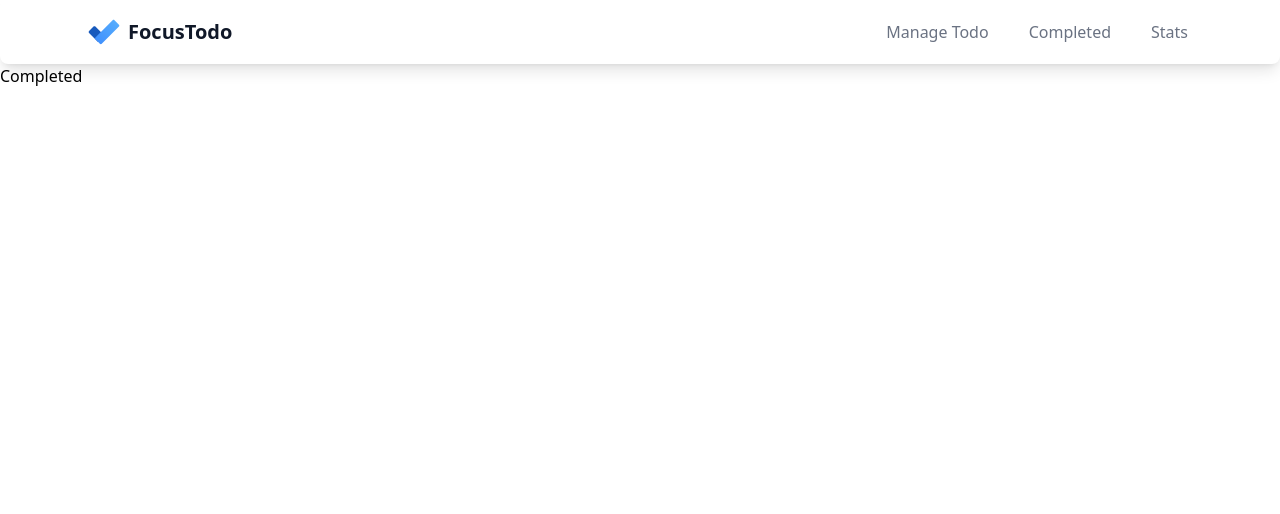
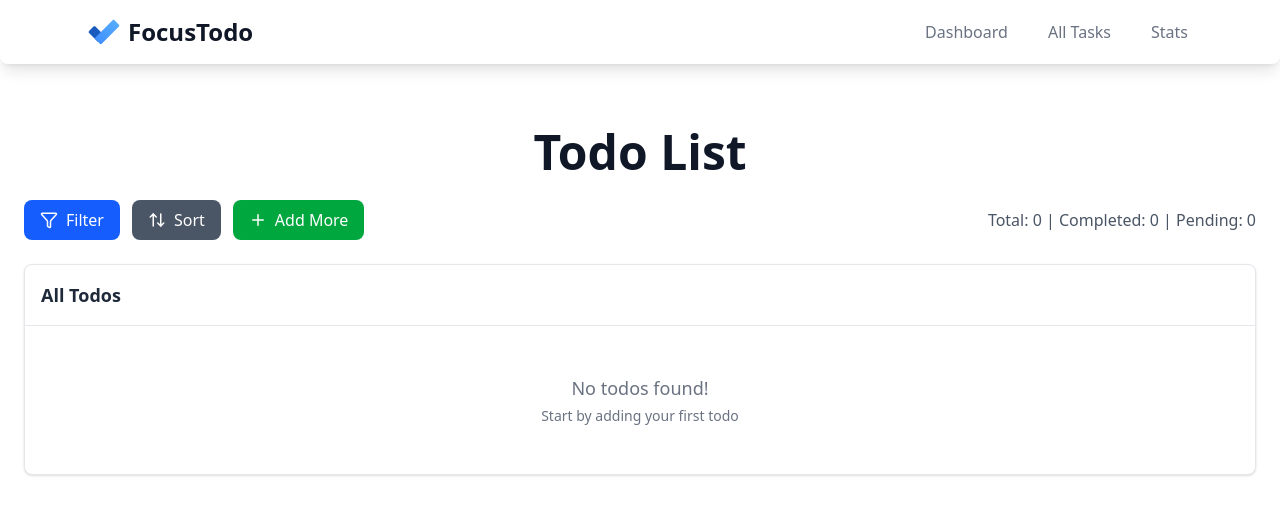
Before and after one commit to Nitheesh029/focus-todo, a React (Vite) app: page /completed in a window 1280 px wide. Shown: the top 514 px of the page. Built offline with nearby package versions, Linux system fonts and the light colour scheme.

Commit message:
feat: update NavBar titles, enhance TodoItems with edit and complete functionality, and improve Completed and ManageTodo pages with better todo handling and UI elements

```diff
--- a/src/components/NavBar.jsx
+++ b/src/components/NavBar.jsx
@@ -5,12 +5,12 @@ const NavBar = () => {
   const menus = [
     {
       id: 1,
-      title: "Manage Todo",
+      title: "Dashboard",
       url: "/",
     },
     {
       id: 2,
-      title: "Completed",
+      title: "All Tasks",
       url: "completed",
     },
     {
@@ -32,7 +32,7 @@ const NavBar = () => {
           {/* Logo */}
           <div className="flex items-center space-x-2">
             <img src="todo.svg" alt="" className="w-8 h-8" />
-            <span className="text-xl font-bold text-gray-900">FocusTodo</span>
+            <span className="text-2xl font-bold text-gray-900">FocusTodo</span>
           </div>
           {/* Navigation Link */}
           <div className="hidden md:flex items-center space-x-8">
--- a/src/components/TodoItems.jsx
+++ b/src/components/TodoItems.jsx
@@ -1,26 +1,29 @@
 import { File, Pen, PenIcon, Save, Trash } from "lucide-react";
 import { useState, useEffect } from "react";
 import { useDispatch, useSelector } from "react-redux";
-import { deleteTodo, updateTodo } from "../store/todoSlice";
-const TodoItems = ({ title, priority, id }) => {
+import { deleteTodo, toggleCompleted, updateTodo } from "../store/todoSlice";
+
+const TodoItems = ({ title, priority, id, completed }) => {
   const [todo, setTodo] = useState(title);
-  const [isEditable, setIsEditable] = useState(true);
+  const [isEditing, setIsEditing] = useState(false); // Changed from isEditable
 
   const todos = useSelector((state) => state.todos || []);
-
   const color = getColor(priority);
   const dispatch = useDispatch();
 
+  // Update local state when title prop changes
+  useEffect(() => {
+    setTodo(title);
+  }, [title]);
+
   const handleUpdate = () => {
-    if (todo.trim()) {
-      console.log(todos);
-      dispatch(updateTodo({ id: id, todo: todo }));
-      setIsEditable(false);
+    if (todo.trim() && todo !== title) {
+      dispatch(updateTodo({ id: id, todo: todo.trim() }));
     }
+    setIsEditing(false); // Exit edit mode
   };
 
   const handleDelete = () => {
-    console.log(todos);
     dispatch(deleteTodo({ id }));
   };
 
@@ -31,14 +34,42 @@ const TodoItems = ({ title, priority, id }) => {
     else return "border-l-gray-600";
   }
 
+  const handleComplete = () => {
+    dispatch(toggleCompleted({ id }));
+  };
+
+  const handleEdit = () => {
+    setIsEditing(true);
+  };
+
+  const handleCancel = () => {
+    setTodo(title); // Reset to original value
+    setIsEditing(false);
+  };
+
+  const handleKeyPress = (e) => {
+    if (e.key === "Enter") {
+      handleUpdate();
+    } else if (e.key === "Escape") {
+      handleCancel();
+    }
+  };
+
   return (
     <div
-      className={`flex items-center justify-between border-l-4 ${color} border-b border-gray-200 bg-white hover:bg-gray-50 transition-colors shadow-sm rounded-r-md`}
+      className={`flex items-center justify-between border-l-4 ${color} border-b border-gray-200 bg-white hover:bg-gray-50 transition-colors shadow-sm rounded-r-md relative ${
+        completed ? "opacity-80" : ""
+      }`}
     >
+      {completed && (
+        <span className="absolute left-0 right-0 top-1/2 border-t-2 border-gray-500"></span>
+      )}
       <div className="p-3">
         <input
           type="checkbox"
           className="w-4 h-4 text-blue-600 border-gray-300 rounded focus:ring-blue-500 cursor-pointer"
+          checked={completed}
+          onChange={handleComplete}
         />
       </div>
       <div className="flex-1 p-3 outline-none">
@@ -47,8 +78,10 @@ const TodoItems = ({ title, priority, id }) => {
           className="w-full border-none outline-none bg-transparent text-gray-800 font-medium placeholder-gray-400"
           placeholder="Enter todo..."
           value={todo}
-          disabled={isEditable}
+          disabled={!isEditing} // Fixed: now properly controls edit state
           onChange={(e) => setTodo(e.target.value)}
+          onKeyDown={handleKeyPress}
+          onBlur={handleUpdate} // Save on blur
         />
       </div>
       <div className="flex items-center gap-3 p-3">
@@ -56,15 +89,24 @@ const TodoItems = ({ title, priority, id }) => {
           className="w-5 h-5 text-red-600 hover:text-red-700 cursor-pointer transition-colors"
           onClick={handleDelete}
         />
-        {isEditable ? (
+        {isEditing ? (
+          <>
+            <Save
+              className="w-5 h-5 text-green-600 hover:text-green-700 cursor-pointer transition-colors"
+              onClick={handleUpdate}
+            />
+
+            <button
+              className="text-gray-500 hover:text-gray-700 text-sm"
+              onClick={handleCancel}
+            >
+              Cancel
+            </button>
+          </>
+        ) : (
           <PenIcon
             className="w-5 h-5 text-blue-600 hover:text-blue-700 cursor-pointer transition-colors"
-            onClick={handleUpdate} // ✅ save and exit edit mode
-          />
-        ) : (
-          <Save
-            className="w-5 h-5 text-blue-600 hover:text-blue-700 cursor-pointer transition-colors"
-            onClick={() => setIsEditable(true)}
+            onClick={handleEdit}
           />
         )}
       </div>
--- a/src/pages/Completed.jsx
+++ b/src/pages/Completed.jsx
@@ -1,7 +1,85 @@
-import React from "react";
+import { useSelector } from "react-redux";
+import { Filter, ArrowUpDown, Plus } from "lucide-react";
+import { TodoItems } from "../components";
+const Completed = () => {
+  const todos = useSelector((state) => state.todos || []);
 
-const Completed = () => {
-  return <div>Completed</div>;
+  const completedTodo = todos.filter((todo) => todo.completed !== false);
+  const pendingTodo = todos.filter((todo) => todo.completed === false);
+
+  return (
+    <div className="mt-10 w-[100%] md:max-w-7xl mx-auto p-6">
+      <div className="space-y-6">
+        {/* Header */}
+        <div className="text-center text-3xl md:text-4xl lg:text-5xl font-bold text-gray-900">
+          Todo List
+        </div>
+
+        {/* Filter and Sort Buttons */}
+        <div className="flex flex-col sm:flex-row gap-3 sm:gap-4 items-center justify-between">
+          <div className="flex gap-3">
+            <button className="flex items-center gap-2 px-4 py-2 bg-blue-600 text-white rounded-lg hover:bg-blue-700 transition-colors font-medium">
+              <Filter size={18} />
+              Filter
+            </button>
+            <button className="flex items-center gap-2 px-4 py-2 bg-gray-600 text-white rounded-lg hover:bg-gray-700 transition-colors font-medium">
+              <ArrowUpDown size={18} />
+              Sort
+            </button>
+            <a
+              href="/"
+              className="flex items-center gap-2 px-4 py-2 bg-green-600 text-white rounded-lg hover:bg-green-700 transition-colors font-medium"
+            >
+              <Plus size={18} />
+              Add More
+            </a>
+          </div>
+
+          {/* Todo Count */}
+          <div className="text-gray-600 font-medium">
+            Total: {todos.length} | Completed: {completedTodo.length} | Pending:{" "}
+            {pendingTodo.length}
+          </div>
+        </div>
+
+        {/* Todo List Container */}
+        <div className="bg-white border border-gray-200 rounded-lg shadow-sm">
+          <div className="p-4 border-b border-gray-200">
+            <h3 className="text-lg font-semibold text-gray-800">All Todos</h3>
+          </div>
+
+          <div className="max-h-96 overflow-y-auto">
+            {/* Todo items will go here */}
+            <div className="p-4 space-y-2">
+              {todos.length === 0 ? (
+                <div className="text-center py-8 text-gray-500">
+                  <p className="text-lg">No todos found!</p>
+                  <p className="text-sm mt-1">
+                    Start by adding your first todo
+                  </p>
+                </div>
+              ) : (
+                <div className="space-y-2">
+                  {/* Placeholder for todo items */}
+                  <div className="text-gray-600 text-center py-4">
+                    {todos.map((todo) => (
+                      <TodoItems
+                        key={todo.id}
+                        title={todo.todo}
+                        priority={todo.priority}
+                        id={todo.id}
+                        completed={todo.completed}
+                      />
+                    ))}
+                  </div>
+                </div>
+              )}
+            </div>
+          </div>
+        </div>
+      </div>
+    </div>
+  );
 };
 
 export default Completed;
--- a/src/pages/ManageTodo.jsx
+++ b/src/pages/ManageTodo.jsx
@@ -7,9 +7,7 @@ import { StatsCard, TodoForm, TodoItems } from "../components";
 const ManageTodo = () => {
   const todos = useSelector((state) => state.todos || []);
 
-  const completedTodo = (todos || []).filter(
-    (todo) => todo.completedTodo === true
-  ).length;
+  const completedTodo = todos.filter((todo) => todo.completed !== false).length;
 
   const totalTasks = todos.length;
   const pendingTasks = totalTasks - completedTodo;
@@ -55,6 +53,7 @@ const ManageTodo = () => {
                     title={todo.todo}
                     priority={todo.priority}
                     id={todo.id}
+                    completed={todo.completed}
                   />
                 ))}
               </div>
```
